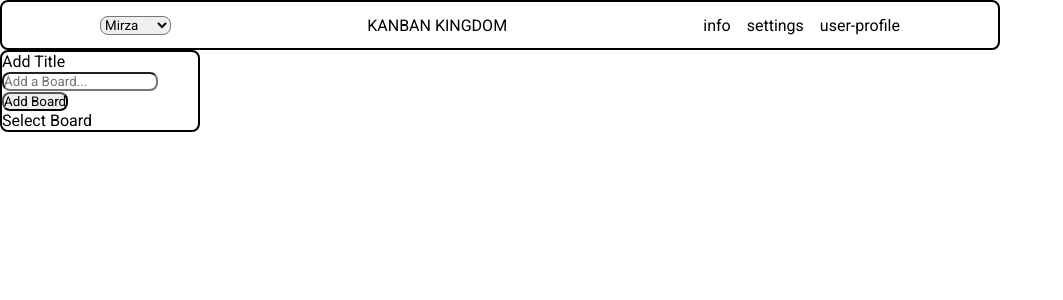
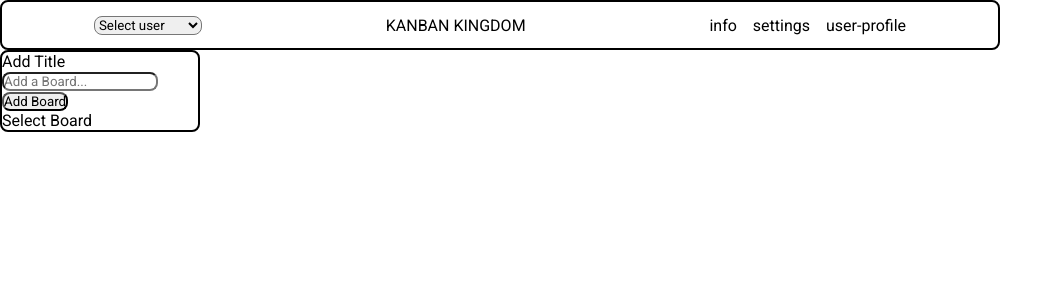
Before and after one commit to Fridbergs/kanban_kingdom, a React (Vite) app: page / in a window 1280 px wide. Shown: the top 300 px of the page, without its empty margins (0-1063 px from the left). Built offline with nearby package versions, Linux system fonts and the light colour scheme.

Commit message:
added options to selector

```diff
--- a/src/components/UserSelector.jsx
+++ b/src/components/UserSelector.jsx
@@ -6,6 +6,8 @@ const UserSelector = () => {
   return (
     <>
       <select>
+      <option value="">Select user</option>
+      <option value="All">Show all users</option> {/*  ?? Bör detta va ett alternativ? */}
         <option value="Mirza">Mirza</option>
         <option value="Eva">Eva</option>
         <option value="Caroline">Caroline</option>
```
